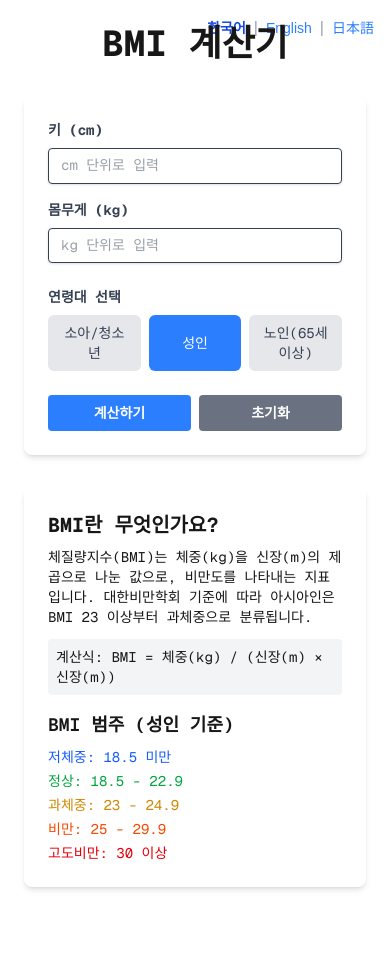
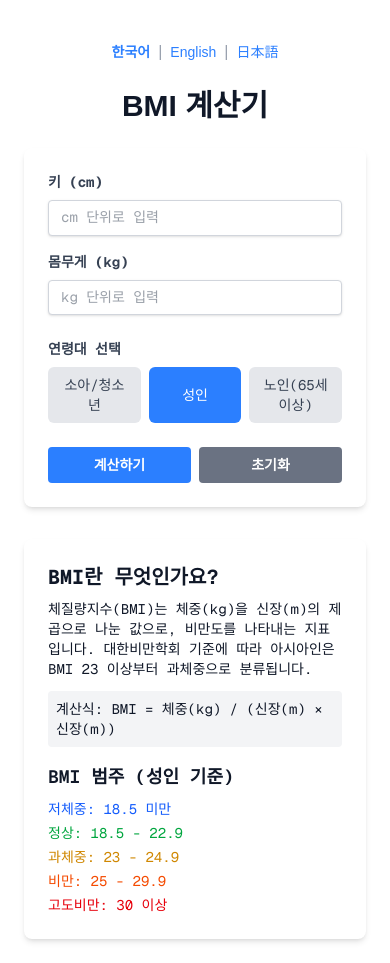
Before and after one commit to feel2174/bmi-calculator, a Next.js app: page /ko in a window 390 px wide. Before the commit the page ends 911 px from the top, so only its background shows below. Built offline with nearby package versions, Linux system fonts and the light colour scheme.

Commit message:
Fix mobile layout and dark mode issues

```diff
--- a/src/app/[locale]/page.tsx
+++ b/src/app/[locale]/page.tsx
@@ -1,6 +1,6 @@
 "use client";
 
-import { useState } from "react";
+import { useState, useEffect } from "react";
 import { useTranslations, useLocale } from "next-intl";
 import { useRouter } from "next/navigation";
 
@@ -15,6 +15,22 @@ export default function Home() {
   const [bmi, setBmi] = useState<number | null>(null);
   const [status, setStatus] = useState("");
   const [ageGroup, setAgeGroup] = useState("adult"); // adult, senior, child
+  const [isDarkMode, setIsDarkMode] = useState(false);
+
+  // 다크모드 감지 및 설정
+  useEffect(() => {
+    // 시스템 다크모드 감지
+    const mediaQuery = window.matchMedia("(prefers-color-scheme: dark)");
+    setIsDarkMode(mediaQuery.matches);
+
+    // 다크모드 변경 감지 리스너
+    const handleChange = (e: MediaQueryListEvent) => {
+      setIsDarkMode(e.matches);
+    };
+
+    mediaQuery.addEventListener("change", handleChange);
+    return () => mediaQuery.removeEventListener("change", handleChange);
+  }, []);
 
   const safeT = (key: string, fallback: string): string => {
     try {
@@ -89,34 +105,44 @@ export default function Home() {
   // 언어 전환 섹션을 위한 컴포넌트
   const LanguageSelector = () => {
     return (
-      <div className="absolute top-4 right-4 flex space-x-2">
+      <div className="flex space-x-2 justify-center md:justify-end my-4 md:my-0 md:absolute md:top-4 md:right-4">
         <button
           onClick={() => changeLanguage("ko")}
           className={`text-sm ${
             locale === "ko"
-              ? "text-blue-700 font-bold"
+              ? "text-blue-500 font-bold"
+              : isDarkMode
+              ? "text-blue-300 hover:text-blue-400"
               : "text-blue-500 hover:text-blue-700"
           }`}
         >
           {safeT("language.ko", "한국어")}
         </button>
-        <span className="text-gray-400">|</span>
+        <span className={isDarkMode ? "text-gray-300" : "text-gray-400"}>
+          |
+        </span>
         <button
           onClick={() => changeLanguage("en")}
           className={`text-sm ${
             locale === "en"
-              ? "text-blue-700 font-bold"
+              ? "text-blue-500 font-bold"
+              : isDarkMode
+              ? "text-blue-300 hover:text-blue-400"
               : "text-blue-500 hover:text-blue-700"
           }`}
         >
           {safeT("language.en", "English")}
         </button>
-        <span className="text-gray-400">|</span>
+        <span className={isDarkMode ? "text-gray-300" : "text-gray-400"}>
+          |
+        </span>
         <button
           onClick={() => changeLanguage("ja")}
           className={`text-sm ${
             locale === "ja"
-              ? "text-blue-700 font-bold"
+              ? "text-blue-500 font-bold"
+              : isDarkMode
+              ? "text-blue-300 hover:text-blue-400"
               : "text-blue-500 hover:text-blue-700"
           }`}
         >
@@ -127,19 +153,30 @@ export default function Home() {
   };
 
   return (
-    <main className="flex min-h-screen flex-col items-center justify-between p-6 md:p-24 relative">
-      <LanguageSelector />
+    <main
+      className={`flex min-h-screen flex-col items-center justify-between p-6 md:p-24 relative ${
+        isDarkMode ? "dark bg-gray-900 text-white" : "bg-white text-gray-900"
+      }`}
+    >
+      <div className="w-full flex flex-col items-center mb-6 md:mb-0">
+        <LanguageSelector />
+        <h1 className="text-3xl md:text-4xl font-bold text-center mt-2 md:mt-8">
+          {safeT("header.pageTitle", "BMI 계산기")}
+        </h1>
+      </div>
 
       <div className="z-10 max-w-5xl w-full items-center justify-center font-mono text-sm">
-        <h1 className="text-4xl font-bold text-center mb-8">
-          {safeT("header.pageTitle", "BMI 계산기")}
-        </h1>
-
-        <div className="bg-white p-6 rounded-lg shadow-md w-full max-w-md mx-auto">
+        <div
+          className={`p-6 rounded-lg shadow-md w-full max-w-md mx-auto ${
+            isDarkMode ? "bg-gray-800" : "bg-white"
+          }`}
+        >
           <div className="mb-4">
             <label
               htmlFor="height"
-              className="block text-gray-700 text-sm font-bold mb-2"
+              className={`block text-sm font-bold mb-2 ${
+                isDarkMode ? "text-gray-200" : "text-gray-700"
+              }`}
             >
               {safeT("inputs.height", "키 (cm)")}
             </label>
@@ -148,7 +185,11 @@ export default function Home() {
               id="height"
               value={height}
               onChange={(e) => setHeight(e.target.value)}
-              className="shadow appearance-none border rounded w-full py-2 px-3 text-gray-700 leading-tight focus:outline-none focus:shadow-outline"
+              className={`shadow appearance-none border rounded w-full py-2 px-3 leading-tight focus:outline-none focus:shadow-outline ${
+                isDarkMode
+                  ? "bg-gray-700 text-white border-gray-600"
+                  : "bg-white text-gray-700 border-gray-300"
+              }`}
               placeholder={safeT("inputs.heightPlaceholder", "cm 단위로 입력")}
             />
           </div>
@@ -156,7 +197,9 @@ export default function Home() {
           <div className="mb-6">
             <label
               htmlFor="weight"
-              className="block text-gray-700 text-sm font-bold mb-2"
+              className={`block text-sm font-bold mb-2 ${
+                isDarkMode ? "text-gray-200" : "text-gray-700"
+              }`}
             >
               {safeT("inputs.weight", "몸무게 (kg)")}
             </label>
@@ -165,13 +208,21 @@ export default function Home() {
               id="weight"
               value={weight}
               onChange={(e) => setWeight(e.target.value)}
-              className="shadow appearance-none border rounded w-full py-2 px-3 text-gray-700 leading-tight focus:outline-none focus:shadow-outline"
+              className={`shadow appearance-none border rounded w-full py-2 px-3 leading-tight focus:outline-none focus:shadow-outline ${
+                isDarkMode
+                  ? "bg-gray-700 text-white border-gray-600"
+                  : "bg-white text-gray-700 border-gray-300"
+              }`}
               placeholder={safeT("inputs.weightPlaceholder", "kg 단위로 입력")}
             />
           </div>
 
           <div className="mb-6">
-            <label className="block text-gray-700 text-sm font-bold mb-2">
+            <label
+              className={`block text-sm font-bold mb-2 ${
+                isDarkMode ? "text-gray-200" : "text-gray-700"
+              }`}
+            >
               {safeT("inputs.ageGroup", "연령대 선택")}
             </label>
             <div className="flex space-x-2">
@@ -181,6 +232,8 @@ export default function Home() {
                 className={`py-2 px-3 text-sm rounded-md flex-1 ${
                   ageGroup === "child"
                     ? "bg-blue-500 text-white"
+                    : isDarkMode
+                    ? "bg-gray-600 text-gray-200"
                     : "bg-gray-200 text-gray-700"
                 }`}
               >
@@ -192,6 +245,8 @@ export default function Home() {
                 className={`py-2 px-3 text-sm rounded-md flex-1 ${
                   ageGroup === "adult"
                     ? "bg-blue-500 text-white"
+                    : isDarkMode
+                    ? "bg-gray-600 text-gray-200"
                     : "bg-gray-200 text-gray-700"
                 }`}
               >
@@ -203,6 +258,8 @@ export default function Home() {
                 className={`py-2 px-3 text-sm rounded-md flex-1 ${
                   ageGroup === "senior"
                     ? "bg-blue-500 text-white"
+                    : isDarkMode
+                    ? "bg-gray-600 text-gray-200"
                     : "bg-gray-200 text-gray-700"
                 }`}
               >
@@ -227,7 +284,11 @@ export default function Home() {
           </div>
 
           {bmi !== null && (
-            <div className="mt-6 p-4 bg-gray-100 rounded-md">
+            <div
+              className={`mt-6 p-4 rounded-md ${
+                isDarkMode ? "bg-gray-700" : "bg-gray-100"
+              }`}
+            >
               <h2 className="text-xl font-bold mb-2">
                 {safeT("results.title", "결과")}
               </h2>
@@ -239,12 +300,20 @@ export default function Home() {
                 {safeT("results.status", "상태")}:{" "}
                 <span className="font-bold">{status}</span>
                 {ageGroup === "child" && (
-                  <span className="text-xs ml-2 text-gray-500">
+                  <span
+                    className={`text-xs ml-2 ${
+                      isDarkMode ? "text-gray-300" : "text-gray-500"
+                    }`}
+                  >
                     {safeT("results.childNote", "(소아/청소년 기준)")}
                   </span>
                 )}
                 {ageGroup === "senior" && (
-                  <span className="text-xs ml-2 text-gray-500">
+                  <span
+                    className={`text-xs ml-2 ${
+                      isDarkMode ? "text-gray-300" : "text-gray-500"
+                    }`}
+                  >
                     {safeT("results.seniorNote", "(노인 기준)")}
                   </span>
                 )}
@@ -256,11 +325,25 @@ export default function Home() {
         {/* 광고 섹션 */}
         {bmi !== null && (
           <div className="mt-8 w-full max-w-md mx-auto">
-            <div className="bg-gray-200 p-4 rounded-md text-center">
-              <p className="text-sm text-gray-600 mb-2">
+            <div
+              className={`p-4 rounded-md text-center ${
+                isDarkMode ? "bg-gray-800" : "bg-gray-200"
+              }`}
+            >
+              <p
+                className={`text-sm mb-2 ${
+                  isDarkMode ? "text-gray-300" : "text-gray-600"
+                }`}
+              >
                 {safeT("advertisements", "광고")}
               </p>
-              <div className="h-60 flex flex-col items-center justify-center border border-gray-300 bg-white p-3">
+              <div
+                className={`h-60 flex flex-col items-center justify-center border rounded p-3 ${
+                  isDarkMode
+                    ? "bg-gray-700 border-gray-600"
+                    : "bg-white border-gray-300"
+                }`}
+              >
                 {/* AdSense 광고 코드 */}
                 <ins
                   className="adsbygoogle"
@@ -281,7 +364,11 @@ export default function Home() {
         )}
 
         {/* BMI 정보 섹션 */}
-        <div className="mt-8 bg-white p-6 rounded-lg shadow-md w-full max-w-md mx-auto">
+        <div
+          className={`mt-8 p-6 rounded-lg shadow-md w-full max-w-md mx-auto ${
+            isDarkMode ? "bg-gray-800" : "bg-white"
+          }`}
+        >
           <h2 className="text-xl font-bold mb-2">
             {safeT("infoSection.title", "BMI란 무엇인가요?")}
           </h2>
@@ -291,7 +378,11 @@ export default function Home() {
               "체질량지수(BMI)는 체중(kg)을 신장(m)의 제곱으로 나눈 값으로, 비만도를 나타내는 지표입니다."
             )}
           </p>
-          <p className="font-mono bg-gray-100 p-2 rounded text-sm">
+          <p
+            className={`font-mono p-2 rounded text-sm ${
+              isDarkMode ? "bg-gray-700" : "bg-gray-100"
+            }`}
+          >
             {safeT(
               "infoSection.formula",
               "계산식: BMI = 체중(kg) / (신장(m) × 신장(m))"
@@ -303,19 +394,23 @@ export default function Home() {
               {safeT("categories.title", "BMI 범주 (성인 기준)")}
             </h3>
             <ul className="space-y-1">
-              <li className="text-blue-600">
+              <li className={isDarkMode ? "text-blue-300" : "text-blue-600"}>
                 {safeT("categories.underweight", "저체중: 18.5 미만")}
               </li>
-              <li className="text-green-600">
+              <li className={isDarkMode ? "text-green-300" : "text-green-600"}>
                 {safeT("categories.normal", "정상: 18.5 - 22.9")}
               </li>
-              <li className="text-yellow-600">
+              <li
+                className={isDarkMode ? "text-yellow-300" : "text-yellow-600"}
+              >
                 {safeT("categories.overweight", "과체중: 23 - 24.9")}
               </li>
-              <li className="text-orange-600">
+              <li
+                className={isDarkMode ? "text-orange-300" : "text-orange-600"}
+              >
                 {safeT("categories.obese", "비만: 25 - 29.9")}
               </li>
-              <li className="text-red-600">
+              <li className={isDarkMode ? "text-red-300" : "text-red-600"}>
                 {safeT("categories.severelyObese", "고도비만: 30 이상")}
               </li>
             </ul>
```
